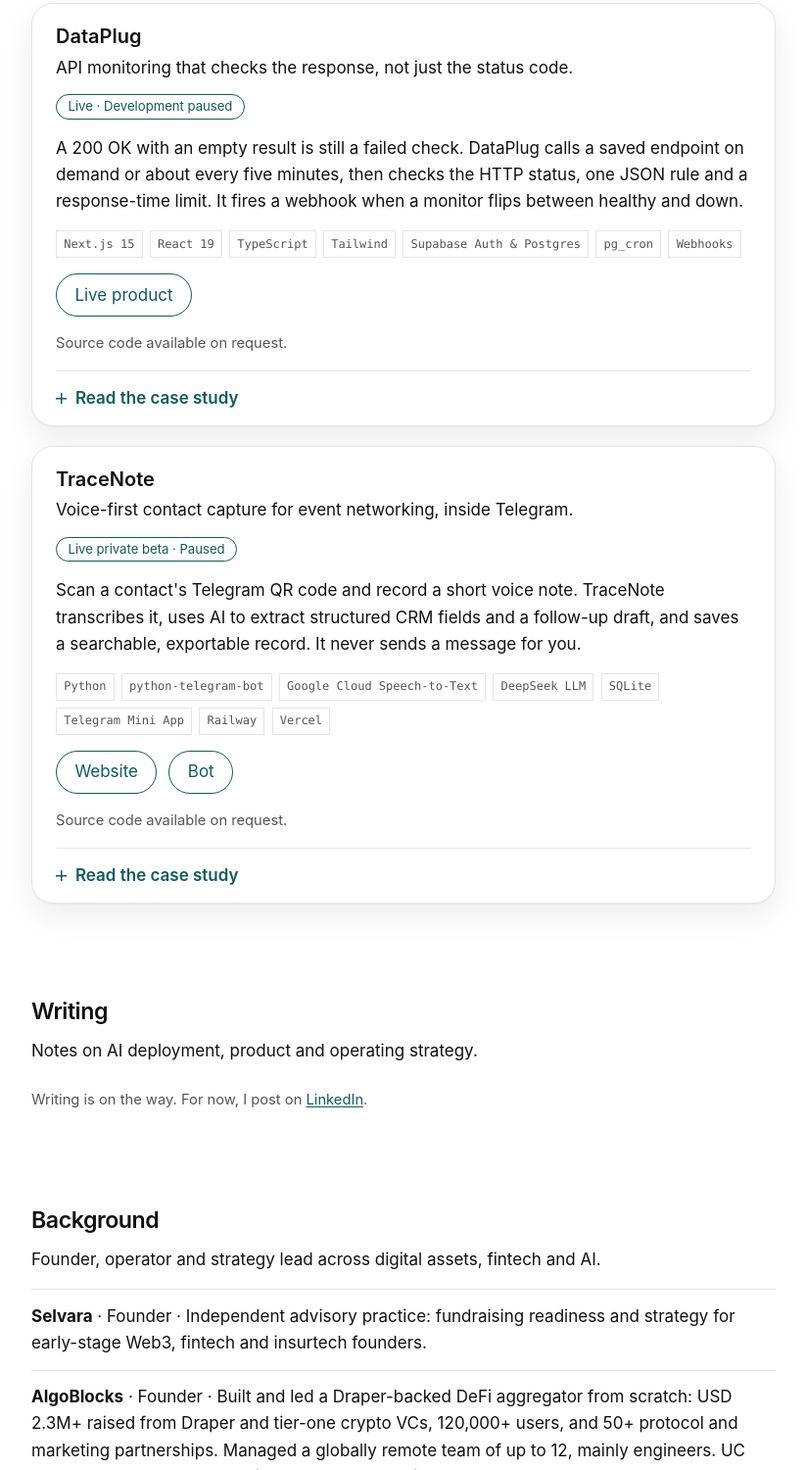
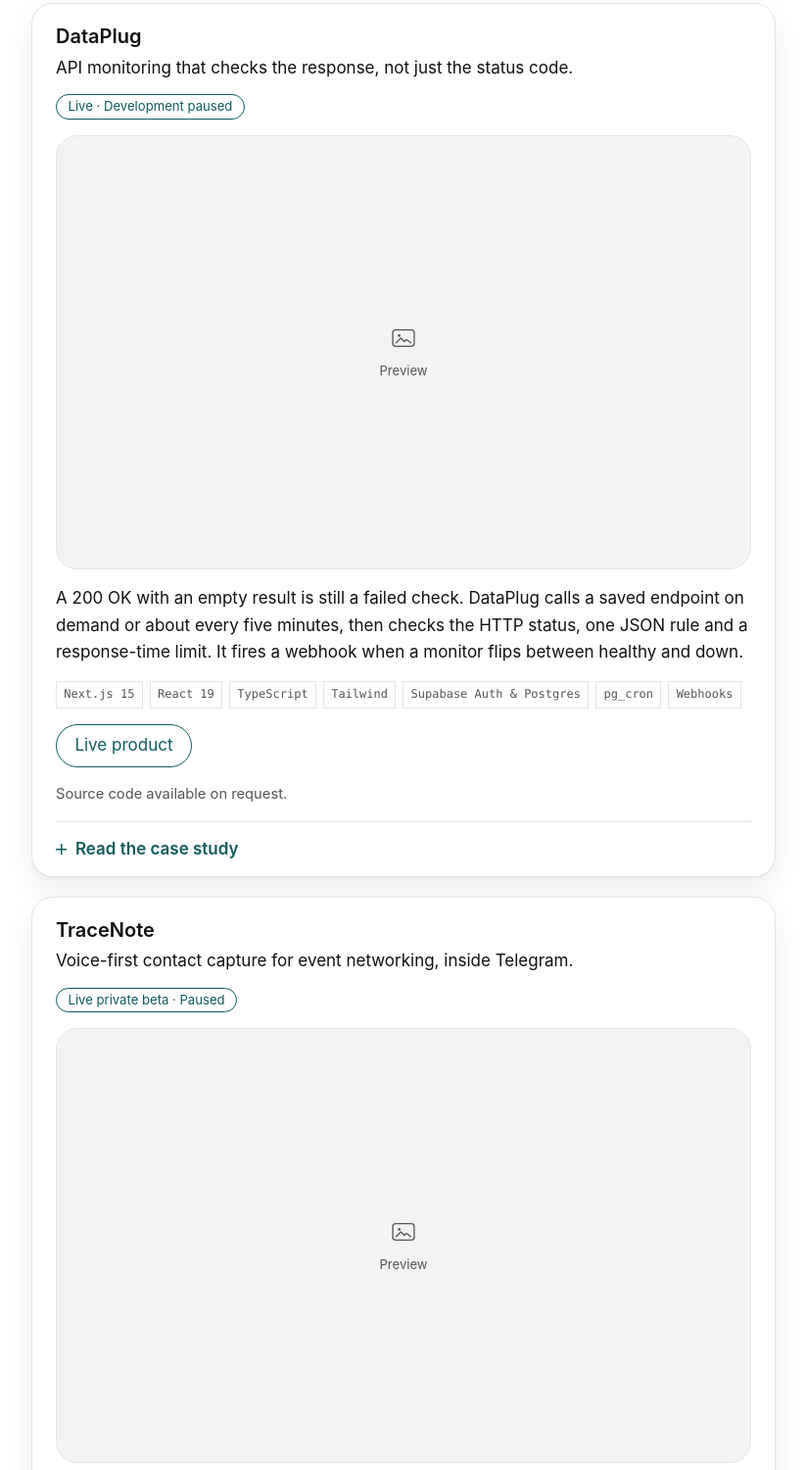
Before and after one commit to jklabs-ai/jklabs-ai.github.io, a plain HTML site: page index.html in a window 1280 px wide. Shown: the part 720-2220 px from the top of the page at 98% size, without its empty margins (228-1051 px from the left). Drawn offline with Linux system fonts and the light colour scheme.

Commit message:
Save the project preview frames, Lauunch status, and background line.
Co-authored-by: Cursor <cursoragent@cursor.com>

```diff
--- a/index.html
+++ b/index.html
@@ -122,6 +122,17 @@
           <h3>DataPlug</h3>
           <p class="tagline">API monitoring that checks the response, not just the status code.</p>
           <p class="pill">Live · Development paused</p>
+          <!-- Placeholder until /assets/img/projects/dataplug-1.png exists. Replace .shot-placeholder with an img: descriptive alt, width, height, loading="lazy". -->
+          <figure class="project-shot">
+            <div class="shot-placeholder" role="img" aria-label="DataPlug preview">
+              <svg class="shot-mark" viewBox="0 0 32 32" aria-hidden="true">
+                <rect x="3.5" y="6.5" width="25" height="19" rx="3.5" fill="none" stroke="currentColor" stroke-width="1.5"></rect>
+                <circle cx="11" cy="13" r="1.5" fill="currentColor"></circle>
+                <path d="M7.5 21.5 13 16l4 4 2.5-2.2 5 3.7" fill="none" stroke="currentColor" stroke-width="1.5" stroke-linejoin="round" stroke-linecap="round"></path>
+              </svg>
+              <p>Preview</p>
+            </div>
+          </figure>
           <p>A 200 OK with an empty result is still a failed check. DataPlug calls a saved endpoint on demand or about every five minutes, then checks the HTTP status, one JSON rule and a response-time limit. It fires a webhook when a monitor flips between healthy and down.</p>
           <ul class="tags">
             <li>Next.js 15</li>
@@ -136,7 +147,6 @@
             <a class="button" href="https://www.dataplug.dev" target="_blank" rel="noopener noreferrer">Live product</a>
           </div>
           <p class="muted">Source code available on request.</p>
-          <!-- TODO: Screenshot missing. When /assets/img/projects/dataplug-1.png exists, add a figure.project-shot with descriptive alt text, width, height, and loading="lazy". Do not request the file before it exists. -->
           <details>
             <summary>Read the case study</summary>
             <div class="case-body">
@@ -162,7 +172,7 @@
               <h4>How it's built.</h4>
               <p>One Next.js app serves the marketing site, dashboard and the check worker. Supabase handles accounts (Auth) and stores monitors and history (Postgres with row-level security). A database job wakes up every five minutes and calls the deployed app with a shared secret. Local unit tests cover the core decision logic (monitor limits, check timing, latency rounding, auth flows): 72 passing in the documented run.</p>
               <h4>Status.</h4>
-              <p>Live at dataplug.dev. Completed the Launch incubation programme. New commercial development is paused; the repository is kept as the record of the MVP.</p>
+              <p>Live at dataplug.dev. Completed the Lauunch incubation programme hosted by WNJ Ventures and Hong Kong Science Park. New commercial development is paused; the repository is kept as the record of the MVP.</p>
             </div>
           </details>
         </article>
@@ -170,6 +180,17 @@
           <h3>TraceNote</h3>
           <p class="tagline">Voice-first contact capture for event networking, inside Telegram.</p>
           <p class="pill">Live private beta · Paused</p>
+          <!-- Placeholder until /assets/img/projects/tracenote-1.png exists. Replace .shot-placeholder with an img: descriptive alt, width, height, loading="lazy". -->
+          <figure class="project-shot">
+            <div class="shot-placeholder" role="img" aria-label="TraceNote preview">
+              <svg class="shot-mark" viewBox="0 0 32 32" aria-hidden="true">
+                <rect x="3.5" y="6.5" width="25" height="19" rx="3.5" fill="none" stroke="currentColor" stroke-width="1.5"></rect>
+                <circle cx="11" cy="13" r="1.5" fill="currentColor"></circle>
+                <path d="M7.5 21.5 13 16l4 4 2.5-2.2 5 3.7" fill="none" stroke="currentColor" stroke-width="1.5" stroke-linejoin="round" stroke-linecap="round"></path>
+              </svg>
+              <p>Preview</p>
+            </div>
+          </figure>
           <p>Scan a contact's Telegram QR code and record a short voice note. TraceNote transcribes it, uses AI to extract structured CRM fields and a follow-up draft, and saves a searchable, exportable record. It never sends a message for you.</p>
           <ul class="tags">
             <li>Python</li>
@@ -186,7 +207,6 @@
             <a class="button" href="https://t.me/traceNotebot" target="_blank" rel="noopener noreferrer">Bot</a>
           </div>
           <p class="muted">Source code available on request.</p>
-          <!-- TODO: Screenshot missing. When /assets/img/projects/tracenote-1.png exists, add a figure.project-shot with descriptive alt text, width, height, and loading="lazy". Do not request the file before it exists. -->
           <details>
             <summary>Read the case study</summary>
             <div class="case-body">
@@ -234,6 +254,7 @@
       <div class="column">
         <h2 id="background-heading" tabindex="-1">Background</h2>
         <p>Founder, operator and strategy lead across digital assets, fintech and AI.</p>
+        <p>Previous advisory, capital markets research, and private equity investing background before pivoting into tech.</p>
         <ul class="timeline">
           <li><strong>Selvara</strong> · Founder · Independent advisory practice: fundraising readiness and strategy for early-stage Web3, fintech and insurtech founders.</li>
           <li><strong>AlgoBlocks</strong> · Founder · Built and led a Draper-backed DeFi aggregator from scratch: USD 2.3M+ raised from Draper and tier-one crypto VCs, 120,000+ users, and 50+ protocol and marketing partnerships. Managed a globally remote team of up to 12, mainly engineers. UC Berkeley SkyDeck. Pad 13. Binance MVB Incubation Cohort 4.</li>
--- a/styles.css
+++ b/styles.css
@@ -133,6 +133,43 @@ img {
 .project-shot img,
 .post-media img {
   filter: none;
+}
+
+.project-shot {
+  margin: 0 0 1rem;
+}
+
+.project-shot img {
+  display: block;
+  width: 100%;
+  height: auto;
+  border: 1px solid var(--border);
+  border-radius: 22px;
+}
+
+.shot-placeholder {
+  display: flex;
+  flex-direction: column;
+  align-items: center;
+  justify-content: center;
+  gap: 0.6rem;
+  aspect-ratio: 16 / 10;
+  border: 1px solid var(--border);
+  border-radius: 22px;
+  background: var(--placeholder-bg);
+  color: var(--placeholder-text);
+}
+
+.shot-placeholder p {
+  margin: 0;
+  font-size: 0.82rem;
+  line-height: 1.4;
+}
+
+.shot-mark {
+  width: 28px;
+  height: 28px;
+  display: block;
 }
 
 h1,
```
Also changed, not shown: 1 other file.
